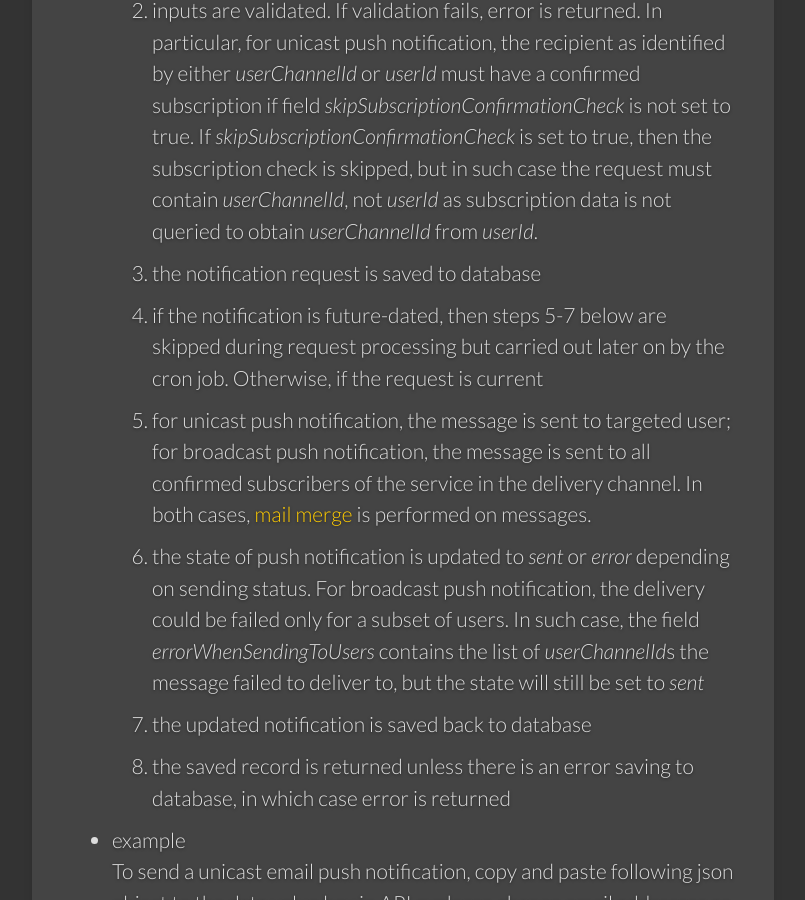
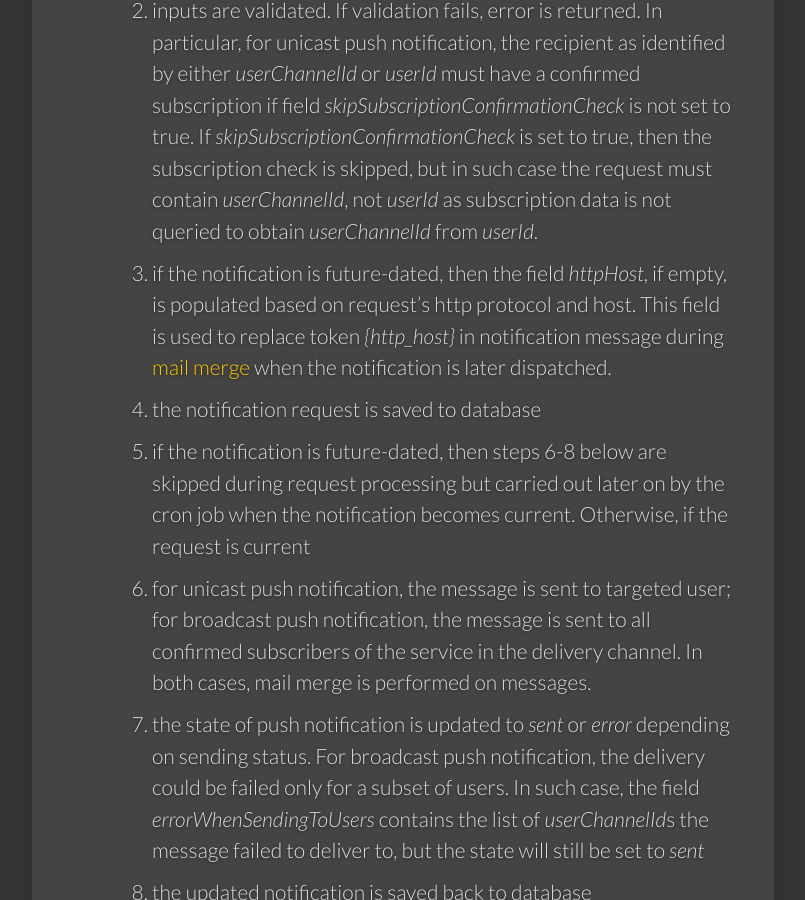
Before and after one commit to bcgov/MyGovBC-notification-server, a Jekyll site: the page built from docs/_docs/api-notification.md, in a window 1280 px wide and 900 px high, scrolled down 6785 px. Shown: the whole window, without its empty margins (139-944 px from the left). Built offline with Jekyll 4.4.1, drawn with Linux system fonts in a browser that asks for light colours.

Commit message:
updated future-dated notification docs

```diff
--- a/docs/_docs/api-notification.md
+++ b/docs/_docs/api-notification.md
@@ -289,12 +289,13 @@ POST /notifications
 
   1. if it's a user request, error is returned
   2. inputs are validated. If validation fails, error is returned. In particular, for unicast push notification, the recipient as identified by either *userChannelId* or *userId* must have a confirmed subscription if field *skipSubscriptionConfirmationCheck* is not set to true. If *skipSubscriptionConfirmationCheck* is set to true, then the subscription check is skipped, but in such case the request must contain *userChannelId*, not *userId* as subscription data is not queried to obtain *userChannelId* from *userId*.
-  3. the notification request is saved to database
-  4. if the notification is future-dated, then steps 5-7 below are skipped during request processing but carried out later on by the cron job. Otherwise, if the request is current
-  5. for unicast push notification, the message is sent to targeted user; for broadcast push notification, the message is sent to all confirmed subscribers of the service in the delivery channel. In both cases, [mail merge](../overview/#mail-merge) is performed on messages.
-  6. the state of push notification is updated to *sent* or *error* depending on sending status. For broadcast push notification, the delivery could be failed only for a subset of users. In such case, the field *errorWhenSendingToUsers* contains the list of *userChannelId*s the message failed to deliver to, but the state will still be set to *sent*
-  7. the updated notification is saved back to database
-  8. the saved record is returned unless there is an error saving to database, in which case error is returned
+  3. if the notification is future-dated, then the field *httpHost*, if empty, is populated based on request's http protocol and host. This field is used to replace token *{http_host}* in notification message during [mail merge](../overview/#mail-merge) when the notification is later dispatched.
+  4. the notification request is saved to database
+  5. if the notification is future-dated, then steps 6-8 below are skipped during request processing but carried out later on by the cron job when the notification becomes current. Otherwise, if the request is current
+  6. for unicast push notification, the message is sent to targeted user; for broadcast push notification, the message is sent to all confirmed subscribers of the service in the delivery channel. In both cases, mail merge is performed on messages.
+  7. the state of push notification is updated to *sent* or *error* depending on sending status. For broadcast push notification, the delivery could be failed only for a subset of users. In such case, the field *errorWhenSendingToUsers* contains the list of *userChannelId*s the message failed to deliver to, but the state will still be set to *sent*
+  8. the updated notification is saved back to database
+  9. the saved record is returned unless there is an error saving to database, in which case error is returned
 
 * example
 
```
